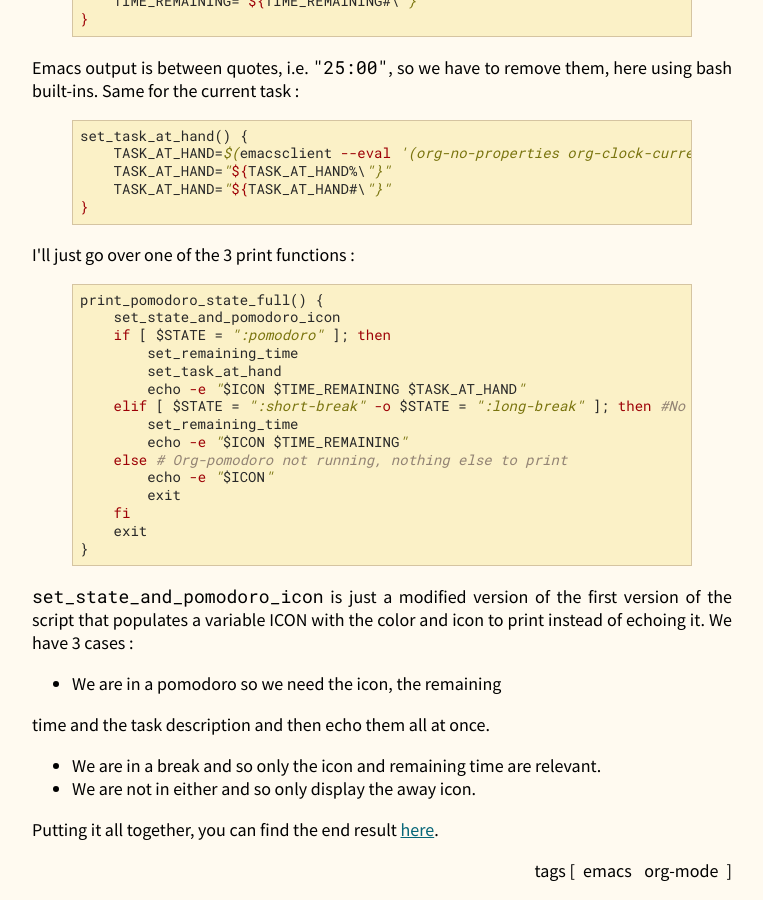
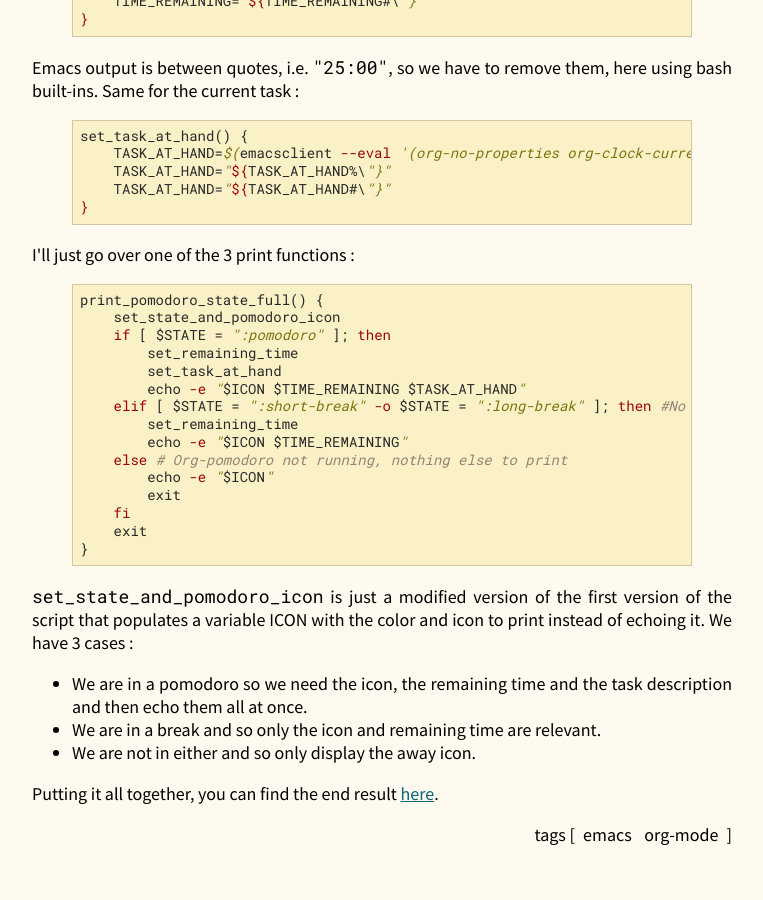
Before and after one commit to tmpbeing/tmpbeing, a Jekyll site: the page built from _posts/2019-07-05-integrating-org-pomodoro-to-polybar.html, in a window 1280 px wide and 900 px high, scrolled down 2334 px. Shown: the whole window, without its empty margins (258-1021 px from the left). Built offline with Jekyll 4.4.1, drawn with Linux system fonts in a browser that asks for light colours; after the commit the page ends 3198 px from its top, so only the background shows below that.

Commit message:
Fixed weird list export

```diff
--- a/_posts/2019-07-05-integrating-org-pomodoro-to-polybar.html
+++ b/_posts/2019-07-05-integrating-org-pomodoro-to-polybar.html
@@ -183,12 +183,7 @@ instead of echoing it.
 We have 3 cases :
 </p>
 <ul class="org-ul">
-<li>We are in a pomodoro so we need the icon, the remaining</li>
-</ul>
-<p>
-time and the task description and then echo them all at once.
-</p>
-<ul class="org-ul">
+<li>We are in a pomodoro so we need the icon, the remaining time and the task description and then echo them all at once.</li>
 <li>We are in a break and so only the icon and remaining time are relevant.</li>
 <li>We are not in either and so only display the away icon.</li>
 </ul>
```
